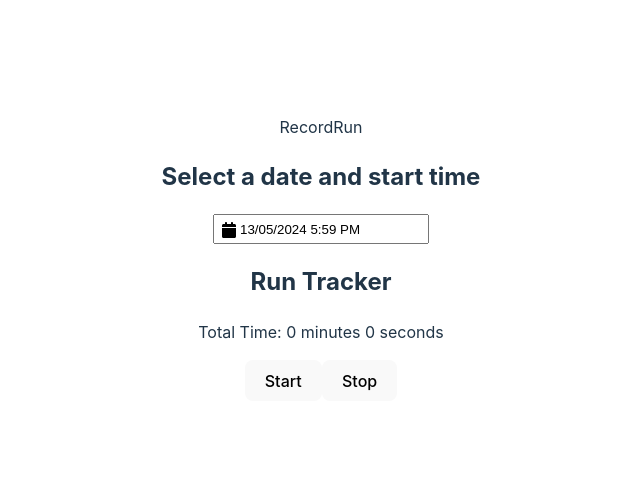
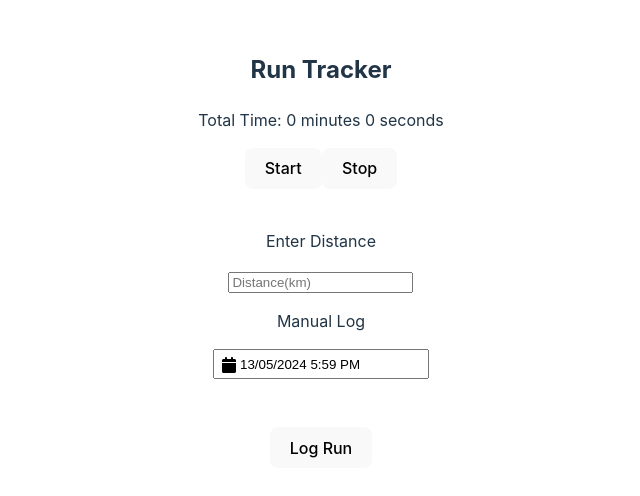
Before and after one commit to gillianroberts1/run_tracker, a React (Vite) app: page / in a window 1280 px wide. Shown: the part 150-646 px from the top of the page, without its empty margins (319-959 px from the left). Built offline with nearby package versions, Linux system fonts and the light colour scheme.

Commit message:
distance input

```diff
--- a/src/components/AutoTracker.jsx
+++ b/src/components/AutoTracker.jsx
@@ -1,16 +1,18 @@
 import { useState, useEffect } from "react";
 
-const RunTracker = () => {
+const AutoTracker = ({distance}) => {
+  const [startDate, setStartDate] = useState(new Date());
   const [startTime, setStartTime] = useState(null);
   const [totalTime, setTotalTime] = useState(0);
   const [timerRunning, setTimerRunning] = useState(false);
+  const [loggedRuns, setLoggedRuns] = useState([]);
 
   useEffect(() => {
     let timer = null;
 
     if (timerRunning) {
       timer = setInterval(() => {
-        setTotalTime(prevTotalTime => prevTotalTime + 1);
+        setTotalTime((prevTotalTime) => prevTotalTime + 1);
       }, 1000);
     }
 
@@ -28,14 +30,40 @@ const RunTracker = () => {
     }
   };
 
+  const handleLog = () => {
+    if (!timerRunning) {
+      handleStop();
+      setTotalTime(0);
+      // const endTime = new Date();
+      const runData = {
+        date: startDate.toLocaleDateString(),
+        startTime: startTime.toLocaleTimeString(),
+        totalTime,
+        distance
+      };
+      addRunData(runData);
+    }
+  };
+
+  const addRunData = (runData) => {
+    // Here, you can write code to add the runData to the displayRuns file
+    // For simplicity, let's just log it to the console for now
+    console.log("Adding run data to displayRuns:", runData);
+    setLoggedRuns([...loggedRuns, runData]);
+  };
+
   return (
     <div>
       <h2>Run Tracker</h2>
-      <p>Total Time: {Math.floor(totalTime / 60)} minutes {totalTime % 60} seconds</p>
+      <p>
+        Total Time: {Math.floor(totalTime / 60)} minutes {totalTime % 60}{" "}
+        seconds
+      </p>
       <button onClick={handleStart}>Start</button>
       <button onClick={handleStop}>Stop</button>
+      <button onClick={handleLog}>Log Run</button>
     </div>
   );
 };
 
-export default RunTracker;
+export default AutoTracker;
--- a/src/components/RecordRun.jsx
+++ b/src/components/RecordRun.jsx
@@ -1,21 +1,100 @@
-import { useState } from "react";
+import { useState, useEffect } from "react";
 import Calendar from "./Calendar";
-import AutoTracker from "./AutoTracker";
 
 const RecordRun = () => {
   const [distance, setDistance] = useState("");
-  const [time, setTime] = useState("");
+  const [startDate, setStartDate] = useState(new Date());
+  const [startTime, setStartTime] = useState(null);
+  const [totalTime, setTotalTime] = useState(0);
+  const [timerRunning, setTimerRunning] = useState(false);
+  const [loggedRuns, setLoggedRuns] = useState([]);
+
+  useEffect(() => {
+    let timer = null;
+
+    if (timerRunning) {
+      timer = setInterval(() => {
+        setTotalTime((prevTotalTime) => prevTotalTime + 1);
+      }, 1000);
+    }
+
+    return () => clearInterval(timer);
+  }, [timerRunning]);
+
+  const handleStart = () => {
+    setStartTime(new Date());
+    setTimerRunning(true);
+  };
+
+  const handleStop = () => {
+    if (startTime) {
+      setTimerRunning(false);
+    }
+  };
+
+  const handleLog = () => {
+    if (!timerRunning) {
+      handleStop();
+      setTotalTime(0);
+      setDistance("");
+      // const endTime = new Date();
+      const runData = {
+        date: startDate.toLocaleDateString(),
+        startTime: startTime.toLocaleTimeString(),
+        totalTime,
+        distance,
+      };
+      addRunData(runData);
+    }
+  };
+
+  // const handleManualLog = () => {
+
+  // }
+
+  const addRunData = (runData) => {
+    // Here, you can write code to add the runData to the displayRuns file
+    // For simplicity, let's just log it to the console for now
+    console.log("Adding run data to displayRuns:", runData);
+    setLoggedRuns([...loggedRuns, runData]);
+  };
 
   return (
-    <>
-      <p>RecordRun</p>
-      {/* Manual input    */}
-      <h2>Select a date and start time</h2>
-      <Calendar />
+    <div className="run-container">
+      <h2>Run Tracker</h2>
 
-      {/* auto log */}
-      <AutoTracker />
-    </>
+      <div className="timer">
+        <p>
+          Total Time: {Math.floor(totalTime / 60)} minutes {totalTime % 60}{" "}
+          seconds
+        </p>
+      </div>
+      <div className="stop-clock">
+        <button onClick={handleStart}>Start</button>
+        <button onClick={handleStop}>Stop</button>
+      </div>
+      <br></br>
+      <div className="distance">
+        <p>Enter Distance</p>
+        <input
+          className="distance"
+          value={distance}
+          label="Distance"
+          placeholder="Distance(km)"
+          onChange={(e) => {
+            setDistance(e.target.value);
+          }}
+        />
+      </div>
+      <div className="manual-log">
+        <p>Manual Log</p>
+        <Calendar />
+      </div>
+      <br></br>
+
+      <br></br>
+      <button onClick={handleLog}>Log Run</button>
+    </div>
   );
 };
 
```
